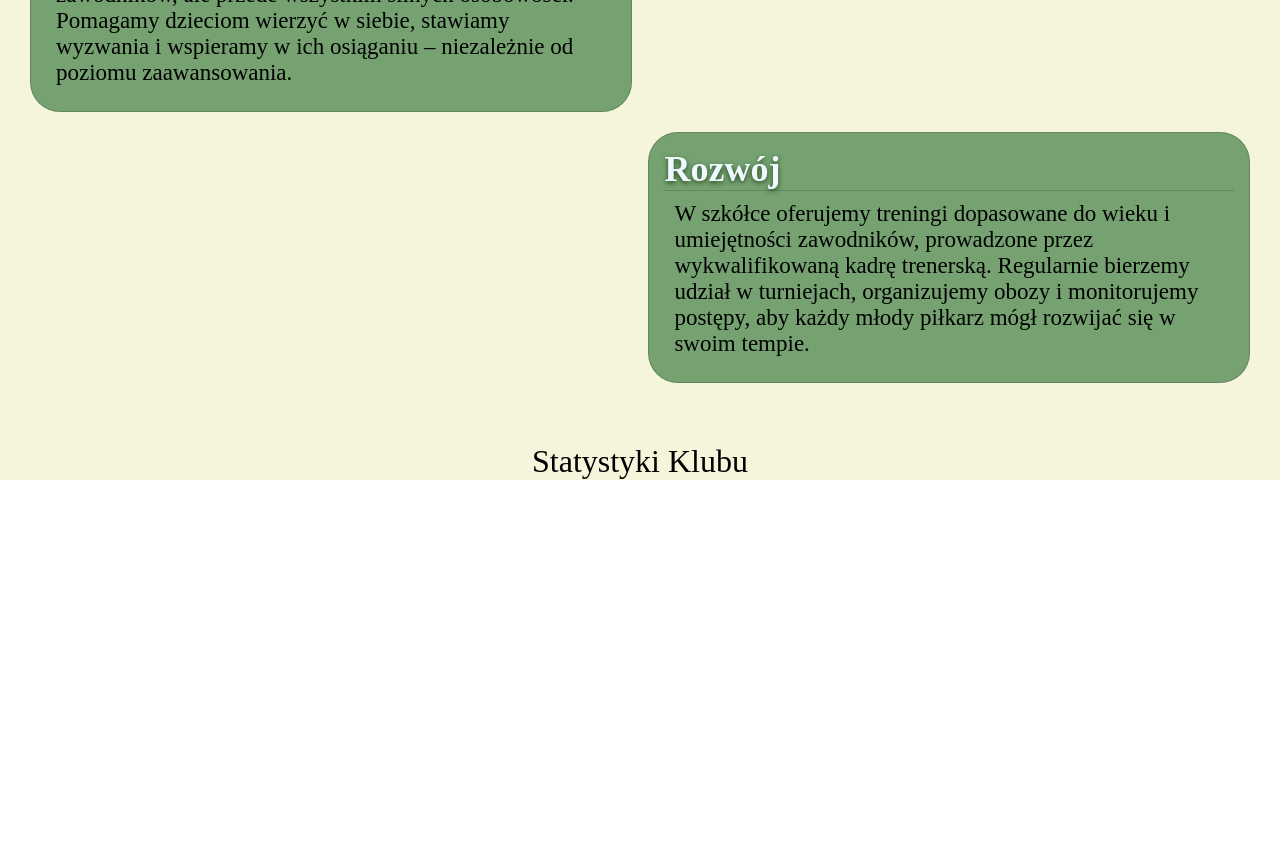
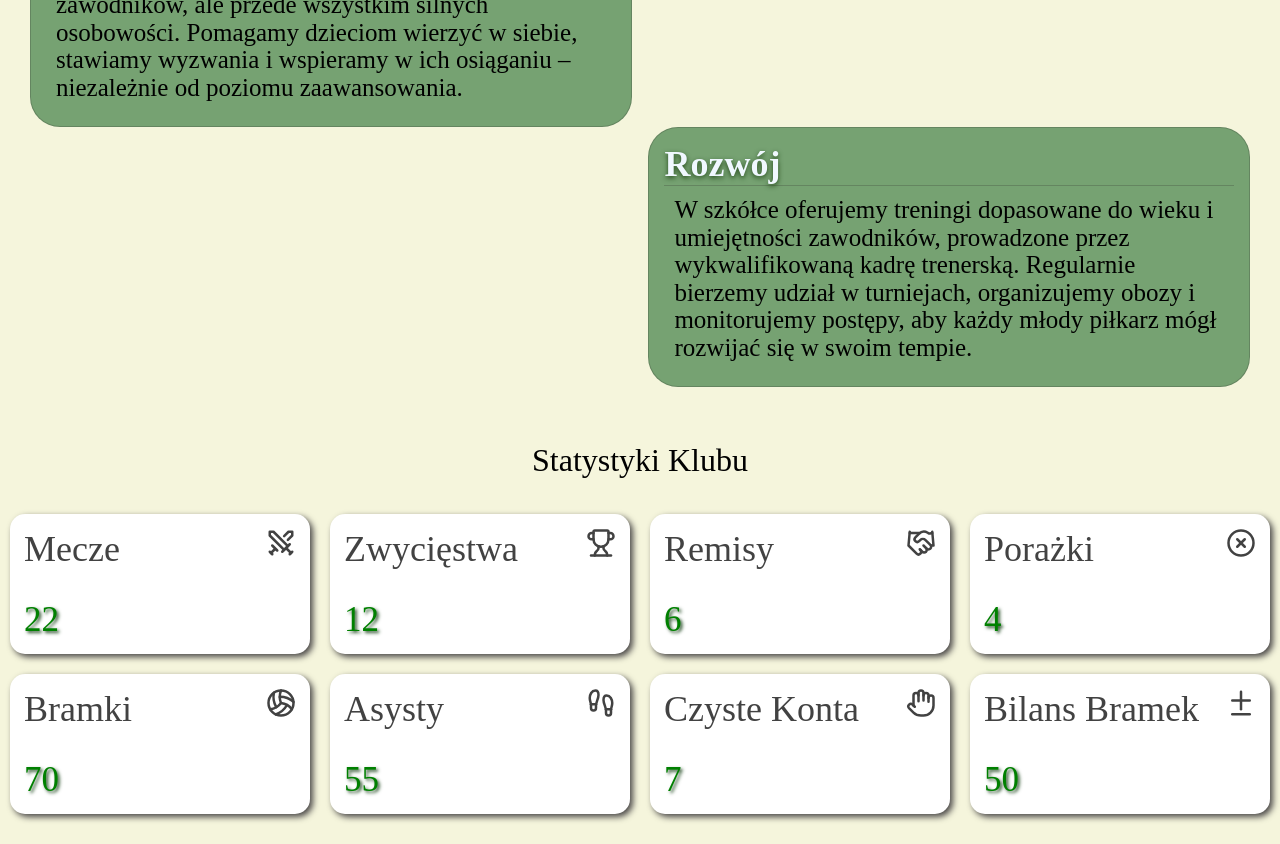
Before and after one commit to TomekBekus02/Football_Academy, a Next.js app: page / in a window 1280 px wide. Shown: the part 1540-2384 px from the top of the page. Before the commit the page ends 2020 px from the top, so only its background shows below. Built offline with nearby package versions, Linux system fonts and the light colour scheme.

Commit message:
create draft design for 'about us' and 'standings'

```diff
--- a/src/components/aboutUs/aboutUs.module.css
+++ b/src/components/aboutUs/aboutUs.module.css
@@ -3,4 +3,5 @@
     font-size: 40px;
     font-weight: 900;
     text-shadow: 4px -4px 5px rgba(72, 88, 68, 0.435);
+    margin-bottom: 15px;
 }
--- a/src/components/aboutUs/label/label.module.css
+++ b/src/components/aboutUs/label/label.module.css
@@ -7,7 +7,7 @@
 }
 .labelContent{
     background-color: rgba(96, 147, 96, 0.851);
-    margin: 10px 30px;
+    margin: 0px 30px;
     padding: 15px;
     width: 47%;
     border-radius: 30px;
@@ -21,8 +21,9 @@
     border-bottom: 1px solid #444e3f58;
 }
 .labelContent p {
-    font-size: 23px;
+    font-size: 25px;
     font-weight: 300;
     color: rgb(0, 0, 0);
     margin: 10px;
+    line-height: 1.1;
 }
--- /dev/null
+++ b/src/components/standings/card/card.module.css
@@ -0,0 +1,23 @@
+.cardBox {
+    padding: 14px;
+    width: 300px;
+    height: 140px;
+    display: flex;
+    flex-direction: column;
+    justify-content: space-between;
+    border-radius: 15px;
+    box-shadow: 3px 3px 6px rgb(72, 70, 70);
+    background-color: white;
+}
+.header{
+    display: flex;
+    justify-content: space-between;
+    font-size: 24px;
+    color: rgb(66, 66, 66);
+}
+.content{
+    font-size: 35px;
+    font-weight: 800;
+    color: green;
+    text-shadow: 2px 2px 3.5px rgb(40, 79, 40);
+}
--- /dev/null
+++ b/src/components/standings/card/card.tsx
@@ -0,0 +1,23 @@
+
+import { LucideIcon } from "lucide-react";
+import classes from './card.module.css'
+
+type CardParams ={
+    title: string,
+    icon: LucideIcon,
+    values: number
+}
+
+export default function Card({title, icon: Icon, values}: CardParams){
+    return (
+        <div className={classes.cardBox}>
+            <div className={classes.header}>
+                <h2>{title}</h2>
+                <Icon size={30}/>
+            </div>
+            <div className={classes.content}>
+                <p>{values}</p>
+            </div>
+        </div>
+    )
+}
--- a/src/components/standings/standings.module.css
+++ b/src/components/standings/standings.module.css
@@ -0,0 +1,11 @@
+.standingsBox h1{
+ text-align: center;
+ padding: 5px;
+}
+.cardsBox{
+    width: 100%;
+    display: grid;
+    gap: 20px;
+    grid-template-columns: repeat(4, 1fr);
+    margin: 30px 0px;
+}
--- a/src/components/standings/standings.tsx
+++ b/src/components/standings/standings.tsx
@@ -1,7 +1,22 @@
+import { Swords, CircleX, Trophy, Handshake, Volleyball, Hand, Footprints, Diff } from 'lucide-react';
+import classes from './standings.module.css'
+import Card from './card/card';
+
 export default function standings() {
     return (
-        <div>
+        <div className={classes.standingsBox}>
             <h1>Statystyki Klubu</h1>
+            <div className={classes.cardsBox}>
+                <Card title='Mecze' icon={Swords} values={22}/>
+                <Card title='Zwycięstwa' icon={Trophy} values={12}/>
+                <Card title='Remisy' icon={Handshake} values={6}/>
+                <Card title='Porażki' icon={CircleX} values={4}/>
+
+                <Card title='Bramki' icon={Volleyball} values={70}/>
+                <Card title='Asysty' icon={Footprints} values={55}/>
+                <Card title='Czyste Konta' icon={Hand} values={7}/>
+                <Card title='Bilans Bramek' icon={Diff} values={50}/>
+            </div>
         </div>
     )
 }
```
